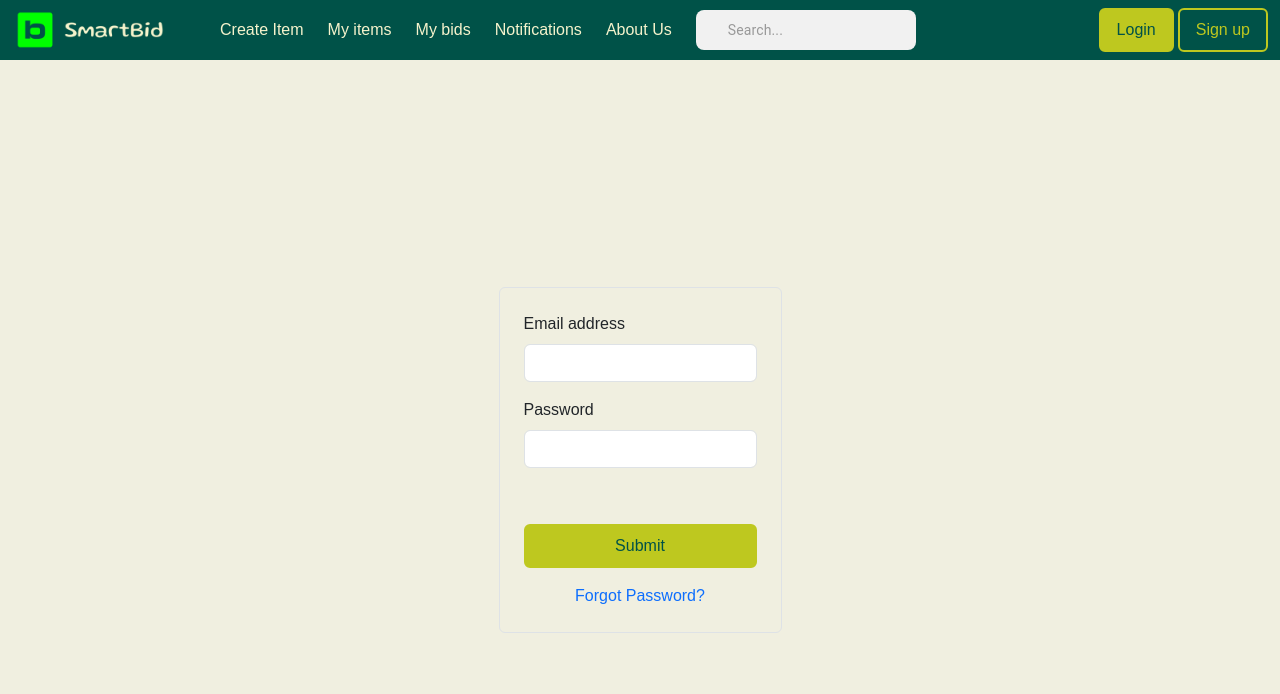
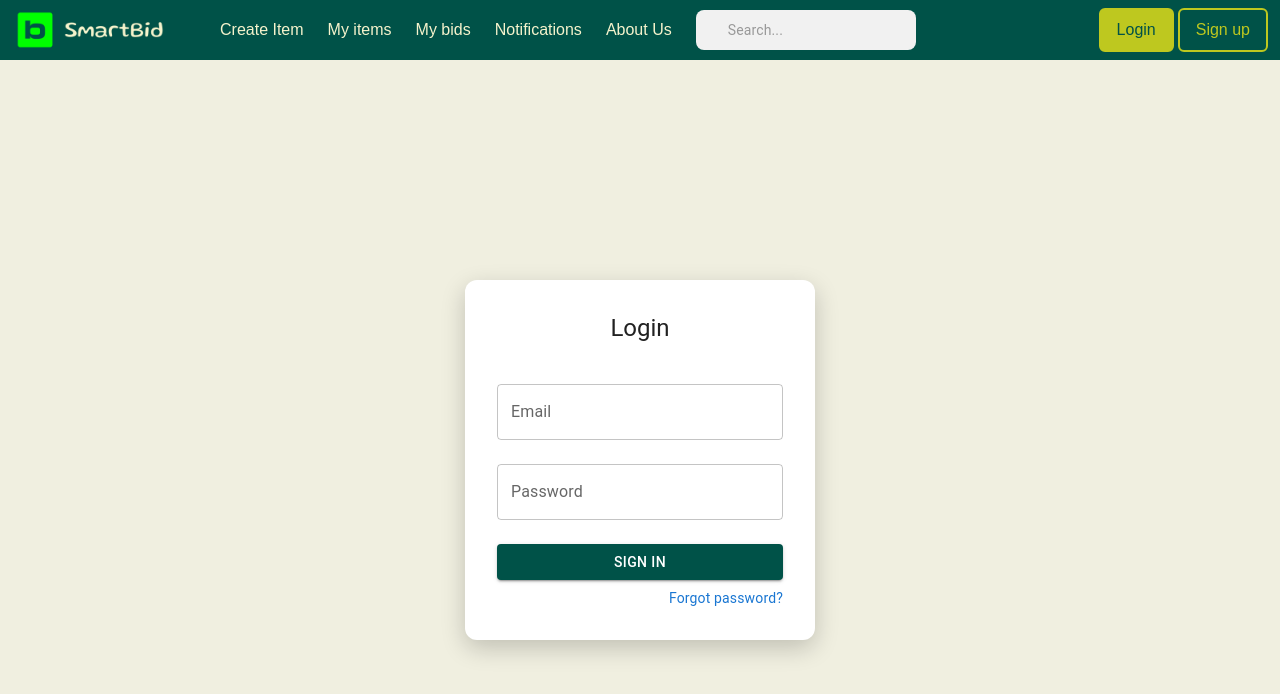
Before and after one commit to kanishkamadushani/smartBidApp, a React (Create React App) app in the folder frontend/: page /create_item in a window 1280 px wide. Shown: the top 694 px of the page. Built offline with nearby package versions, Linux system fonts and the light colour scheme; some icons are missing; a web font is replaced by a local one.

Commit message:
login box add

```diff
--- a/frontend/src/components/LoginForm.js
+++ b/frontend/src/components/LoginForm.js
@@ -1,6 +1,9 @@
 import React, { useState } from "react";
 import { useLogin } from "../hooks/useLogin";
 
+import { Box, TextField, Button, Typography, Paper } from "@mui/material";
+import { Link as MuiLink } from "@mui/material";
+import { Link } from "react-router-dom";
 const LoginForm = () => {
   //states
   const [email, setEmail] = useState("");
@@ -21,42 +24,69 @@ const LoginForm = () => {
   };
 
   return (
-    <div className="d-flex justify-content-center align-items-center vh-100">
-      <div className="border p-4 rounded">
-        <form onSubmit={handleSubmit}>
-          <div className="mb-3">
-            <label className="form-label">Email address</label>
-            <input
-              type="email"
-              className="form-control"
+    <Box
+      display="flex"
+      justifyContent="center"
+      alignItems="center"
+      minHeight="100vh"
+      bgcolor="#f0efe0"
+    >
+      <Paper
+        elevation={6}
+        sx={{
+          padding: 4,
+          width: 350,
+          borderRadius: 3,
+          boxShadow: "0 8px 24px rgba(0,0,0,0.2)",
+        }}
+      >
+        <Typography variant="h5" textAlign="center" mb={3}>
+          Login
+        </Typography>
+        <TextField
+          label="Email"
+          variant="outlined"
+          fullWidth
+          margin="normal"
           onChange={(e) => setEmail(e.target.value)}
           value={email}
         />
-          </div>
-          <div className="mb-3">
-            <label className="form-label">Password</label>
-            <input
+        <TextField
+          label="Password"
           type="password"
-              className="form-control"
+          variant="outlined"
+          fullWidth
+          margin="normal"
           onChange={(e) => setPassword(e.target.value)}
           value={password}
         />
-          </div>
-          <div className="mb-3 form-check"></div>
-          <button type="submit" className="btn btn-primary w-100">
-            {loading ? "Loading..." : "Submit"}
-          </button>
-          {error && <p className="text-danger mt-2">{error}</p>}
-        </form>
-
-        {/* Forgot Password Link */}
-        <div className="mt-3 text-center">
-          <a href="/forgot-password" className="text-decoration-none">
-            Forgot Password?
-          </a>
-        </div>
-      </div>
-    </div>
+        <Button
+          variant="contained"
+          color="primary"
+          fullWidth
+          sx={{
+            mt: 2,
+            backgroundColor: "#005248",
+            "&:hover": {
+              backgroundColor: "#bec81f",
+            },
+          }}
+          onClick={handleSubmit}
+        >
+          Sign In
+        </Button>
+        <Typography variant="body2" textAlign="right" mt={1}>
+          <MuiLink
+            component={Link}
+            to="/forgot-password"
+            underline="hover"
+            color="primary"
+          >
+            Forgot password?
+          </MuiLink>
+        </Typography>
+      </Paper>
+    </Box>
   );
 };
 
```
Lines whose indentation alone changed are shown as unchanged.
